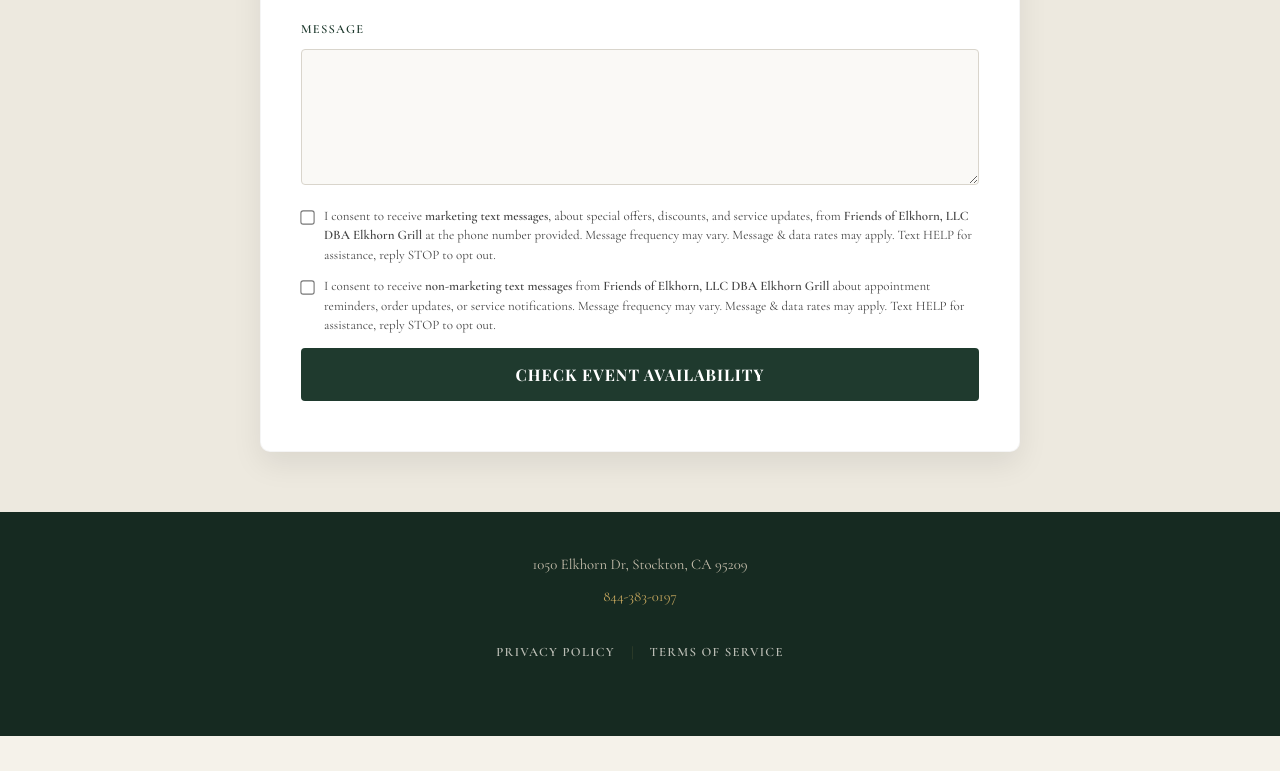
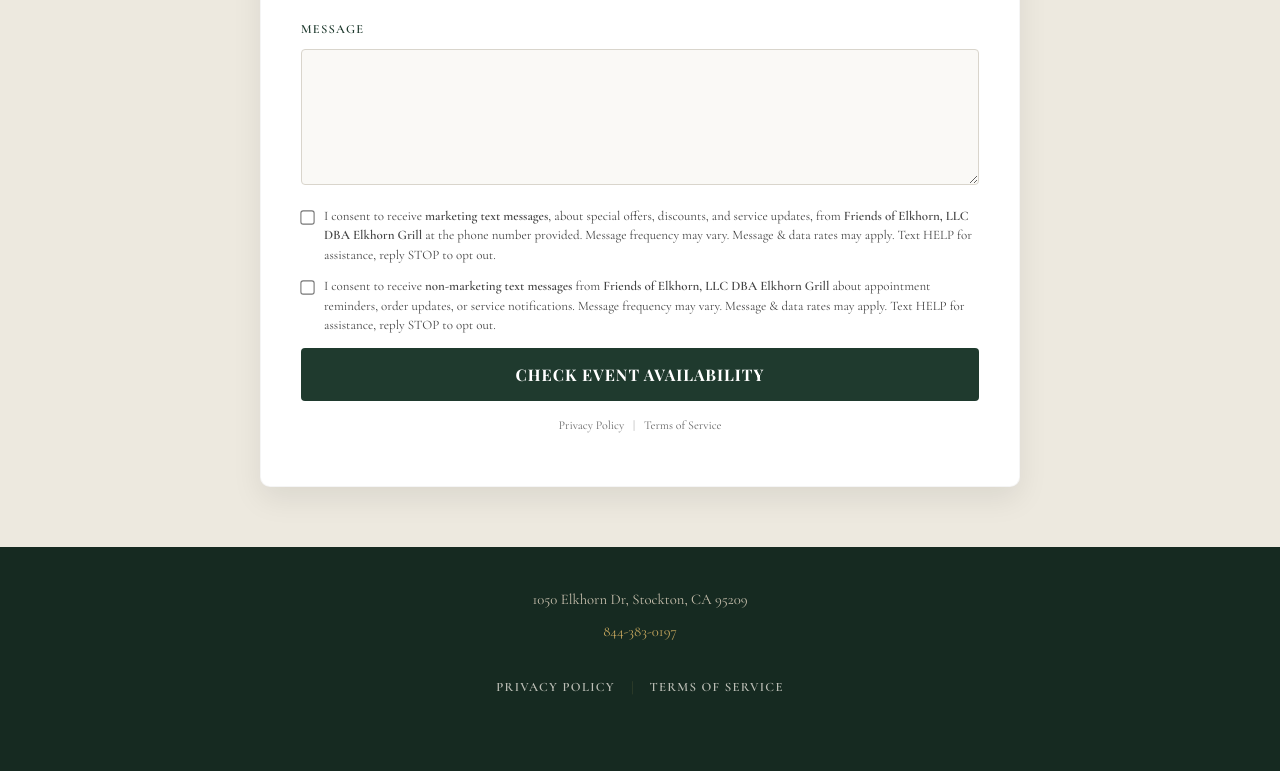
Before and after one commit to Solynx-Solutions/elkhorn-info, a plain HTML site: page index.html in a window 1280 px wide. Shown: the part 2530-3301 px from the top of the page. Before the commit the page ends 3266 px from the top, so only its background shows below. Drawn offline with nearby package versions, Linux system fonts and the light colour scheme.

Commit message:
Add Privacy Policy and Terms links under event form submit button

```diff
--- a/index.html
+++ b/index.html
@@ -192,6 +192,12 @@
                     Check Event Availability
                 </button>
 
+                <div class="form-legal-links">
+                    <a href="privacy.html">Privacy Policy</a>
+                    <span>|</span>
+                    <a href="terms.html">Terms of Service</a>
+                </div>
+
             </form>
 
         </div>
--- a/styles.css
+++ b/styles.css
@@ -1539,3 +1539,29 @@ p {
     box-shadow: 0 12px 30px rgba(0, 0, 0, 0.08);
   }
 }
+
+
+/* ─────────────────────────────────────────────────
+   14. FORM LEGAL LINKS
+───────────────────────────────────────────────── */
+
+.form-legal-links {
+  text-align: center;
+  margin-top: 14px;
+  font-size: 12px;
+  color: #666;
+}
+
+.form-legal-links a {
+  color: #666;
+  text-decoration: none;
+  margin: 0 6px;
+}
+
+.form-legal-links a:hover {
+  text-decoration: underline;
+}
+
+.form-legal-links span {
+  color: #999;
+}
```
